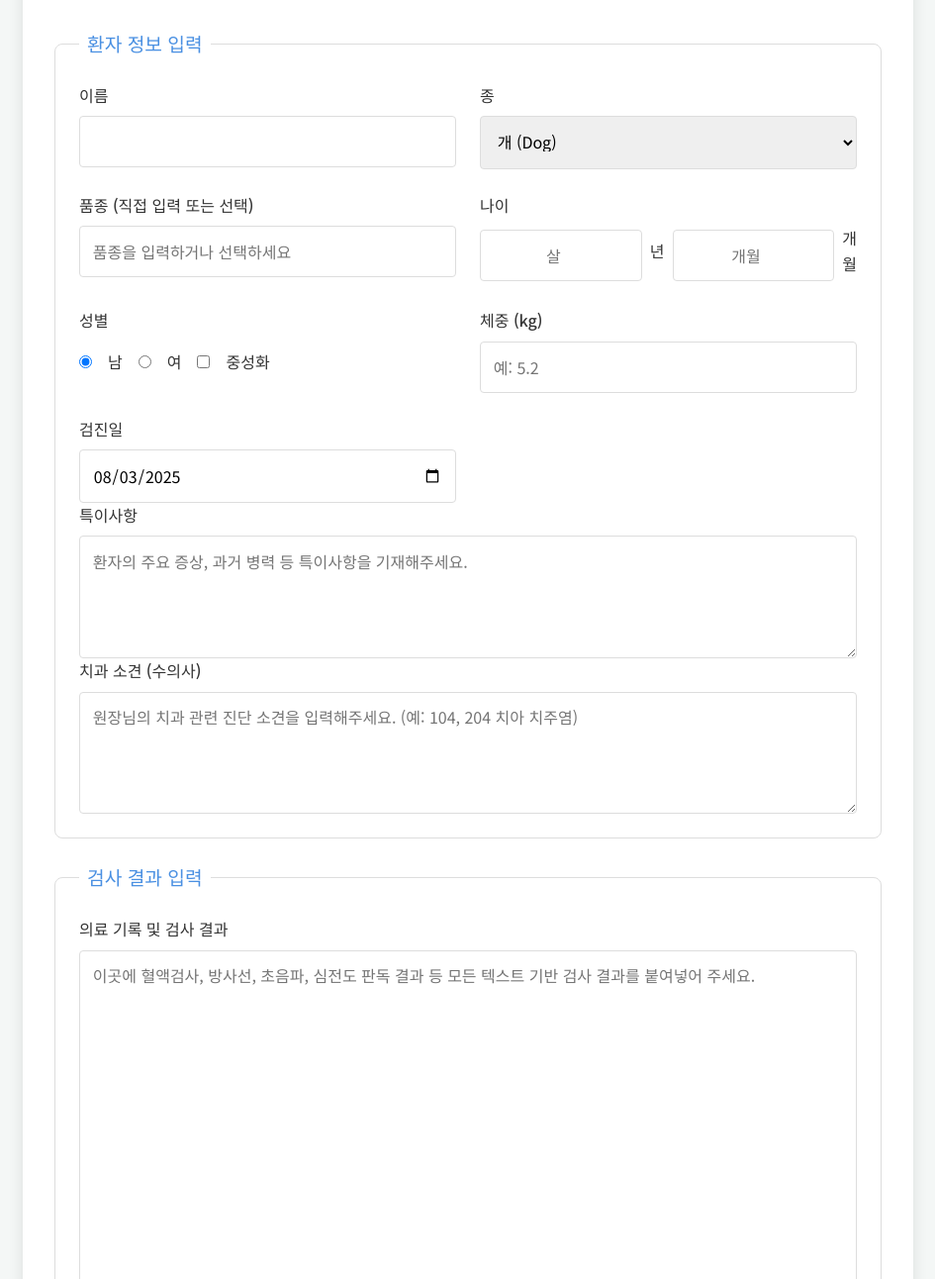
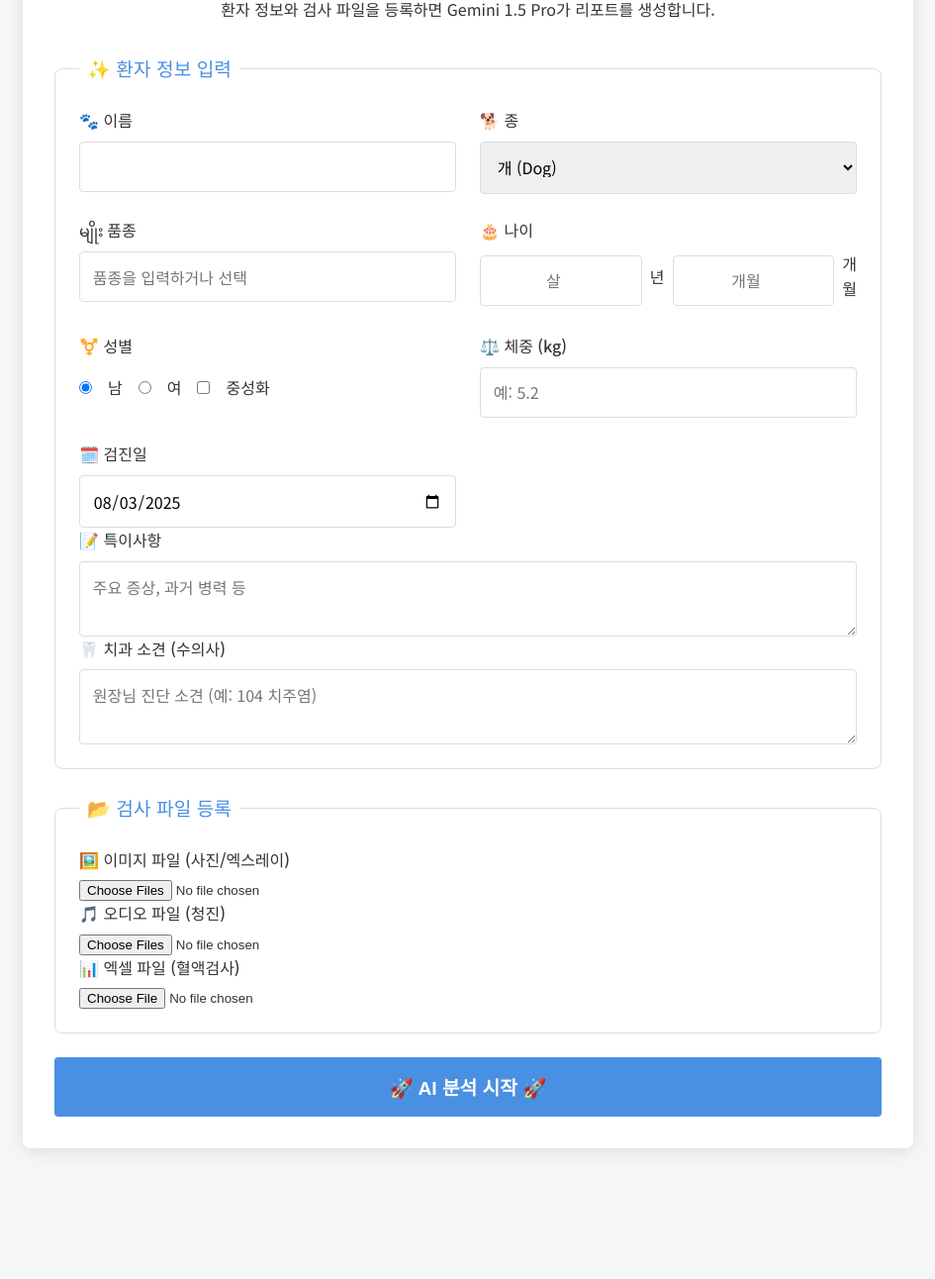
Before and after one commit to ivomec/Analysis, a plain HTML site: page index.html in a window 1280 px wide. Shown: the part 152-1444 px from the top of the page at 99% size, without its empty margins (167-1112 px from the left). After the commit the page ends 1344 px from the top, so only its background shows below. Drawn offline with Linux system fonts and the light colour scheme; a web font is replaced by a local one.

Commit message:
Update index.html

```diff
--- a/index.html
+++ b/index.html
@@ -3,39 +3,41 @@
 <head>
     <meta charset="UTF-8">
     <meta name="viewport" content="width=device-width, initial-scale=1.0">
-    <title>AI 수의 분석 시스템</title>
+    <title>🩺 AI 수의 분석 시스템 🐾</title>
     <link rel="stylesheet" href="style.css">
+    <link href="https://fonts.googleapis.com/css2?family=IBM+Plex+Sans+KR:wght@400;500;600&display=swap" rel="stylesheet">
 </head>
 <body>
 
     <div class="container">
         <header>
+            <div class="logo">🩺🐾</div>
             <h1>AI 수의 분석 리포트 시스템</h1>
-            <p>환자 정보와 검사 결과를 입력하면 Gemini 1.5 Pro가 분석 리포트를 생성합니다.</p>
+            <p>환자 정보와 검사 파일을 등록하면 Gemini 1.5 Pro가 리포트를 생성합니다.</p>
         </header>
 
         <form id="patient-form">
             <fieldset>
-                <legend>환자 정보 입력</legend>
+                <legend>✨ 환자 정보 입력</legend>
                 <div class="form-grid">
                     <div class="form-group">
-                        <label for="patient-name">이름</label>
+                        <label for="patient-name">🐾 이름</label>
                         <input type="text" id="patient-name" required>
                     </div>
                     <div class="form-group">
-                        <label for="species">종</label>
+                        <label for="species">🐕 종</label>
                         <select id="species">
                             <option value="개">개 (Dog)</option>
                             <option value="고양이">고양이 (Cat)</option>
                         </select>
                     </div>
                     <div class="form-group">
-                        <label for="breed">품종 (직접 입력 또는 선택)</label>
-                        <input type="text" id="breed" list="breed-list" placeholder="품종을 입력하거나 선택하세요">
+                        <label for="breed">မျိုး 품종</label>
+                        <input type="text" id="breed" list="breed-list" placeholder="품종을 입력하거나 선택">
                         <datalist id="breed-list"></datalist>
                     </div>
                     <div class="form-group age-group">
-                        <label>나이</label>
+                        <label>🎂 나이</label>
                         <div>
                             <input type="number" id="age-years" min="0" placeholder="살">
                             <label for="age-years">년</label>
@@ -44,7 +46,7 @@
                         </div>
                     </div>
                     <div class="form-group">
-                        <label>성별</label>
+                        <label>⚧️ 성별</label>
                         <div class="radio-group">
                             <input type="radio" id="male" name="sex" value="남" checked> <label for="male">남</label>
                             <input type="radio" id="female" name="sex" value="여"> <label for="female">여</label>
@@ -52,33 +54,46 @@
                         </div>
                     </div>
                     <div class="form-group">
-                        <label for="weight">체중 (kg)</label>
+                        <label for="weight">⚖️ 체중 (kg)</label>
                         <input type="number" id="weight" step="0.1" min="0" placeholder="예: 5.2">
                     </div>
-                    <div class="form-group">
-                        <label for="visit-date">검진일</label>
+                     <div class="form-group">
+                        <label for="visit-date">🗓️ 검진일</label>
                         <input type="date" id="visit-date" required>
                     </div>
                 </div>
                 <div class="form-group">
-                    <label for="special-notes">특이사항</label>
-                    <textarea id="special-notes" rows="4" placeholder="환자의 주요 증상, 과거 병력 등 특이사항을 기재해주세요."></textarea>
+                    <label for="special-notes">📝 특이사항</label>
+                    <textarea id="special-notes" rows="2" placeholder="주요 증상, 과거 병력 등"></textarea>
                 </div>
                  <div class="form-group">
-                    <label for="dental-findings">치과 소견 (수의사)</label>
-                    <textarea id="dental-findings" rows="4" placeholder="원장님의 치과 관련 진단 소견을 입력해주세요. (예: 104, 204 치아 치주염)"></textarea>
+                    <label for="dental-findings">🦷 치과 소견 (수의사)</label>
+                    <textarea id="dental-findings" rows="2" placeholder="원장님 진단 소견 (예: 104 치주염)"></textarea>
                 </div>
             </fieldset>
 
             <fieldset>
-                <legend>검사 결과 입력</legend>
-                <div class="form-group">
-                     <label for="medical-records">의료 기록 및 검사 결과</label>
-                    <textarea id="medical-records" rows="15" placeholder="이곳에 혈액검사, 방사선, 초음파, 심전도 판독 결과 등 모든 텍스트 기반 검사 결과를 붙여넣어 주세요."></textarea>
+                <legend>📂 검사 파일 등록</legend>
+                <div class="file-upload-grid">
+                    <div class="form-group">
+                        <label for="image-files" class="file-upload-label">🖼️ 이미지 파일 (사진/엑스레이)</label>
+                        <input type="file" id="image-files" accept="image/*" multiple>
+                        <div id="image-file-list" class="file-list"></div>
+                    </div>
+                    <div class="form-group">
+                        <label for="audio-files" class="file-upload-label">🎵 오디오 파일 (청진)</label>
+                        <input type="file" id="audio-files" accept="audio/*" multiple>
+                        <div id="audio-file-list" class="file-list"></div>
+                    </div>
+                    <div class="form-group">
+                        <label for="excel-file" class="file-upload-label">📊 엑셀 파일 (혈액검사)</label>
+                        <input type="file" id="excel-file" accept=".csv, application/vnd.openxmlformats-officedocument.spreadsheetml.sheet, application/vnd.ms-excel">
+                        <div id="excel-file-list" class="file-list"></div>
+                    </div>
                 </div>
             </fieldset>
 
-            <button type="submit" id="analyze-btn">분석 시작</button>
+            <button type="submit" id="analyze-btn">🚀 AI 분석 시작 🚀</button>
         </form>
 
         <div id="loader" class="hidden">
@@ -88,16 +103,11 @@
 
         <div id="results-container" class="hidden">
             <div class="tabs">
-                <button class="tab-link active" onclick="switchTab(event, 'vet-report')">수의사용 리포트</button>
-                <button class="tab-link" onclick="switchTab(event, 'owner-report')">보호자용 리포트</button>
+                <button class="tab-link active" onclick="switchTab(event, 'vet-report')">👨‍⚕️ 수의사용 리포트</button>
+                <button class="tab-link" onclick="switchTab(event, 'owner-report')">❤️ 보호자용 리포트</button>
             </div>
-
-            <div id="vet-report" class="tab-content active">
-                <!-- 수의사용 AI 분석 결과가 여기에 삽입됩니다. -->
-            </div>
-            <div id="owner-report" class="tab-content">
-                <!-- 보호자용 AI 분석 결과가 여기에 삽입됩니다. -->
-            </div>
+            <div id="vet-report" class="tab-content active"></div>
+            <div id="owner-report" class="tab-content"></div>
         </div>
     </div>
 
```
